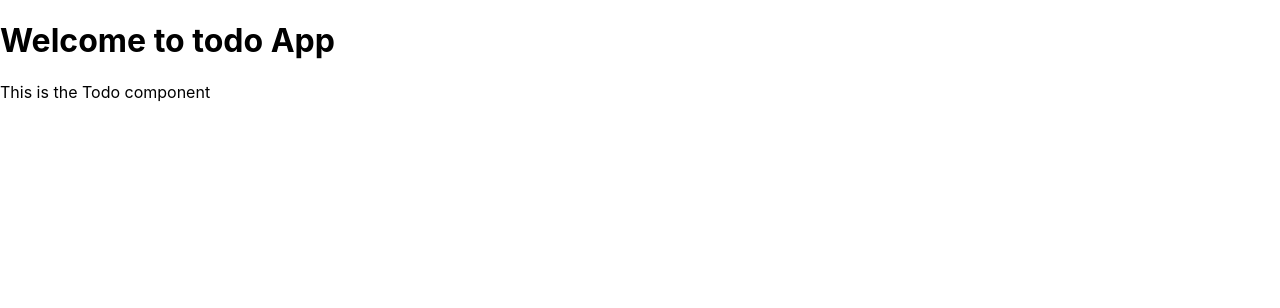
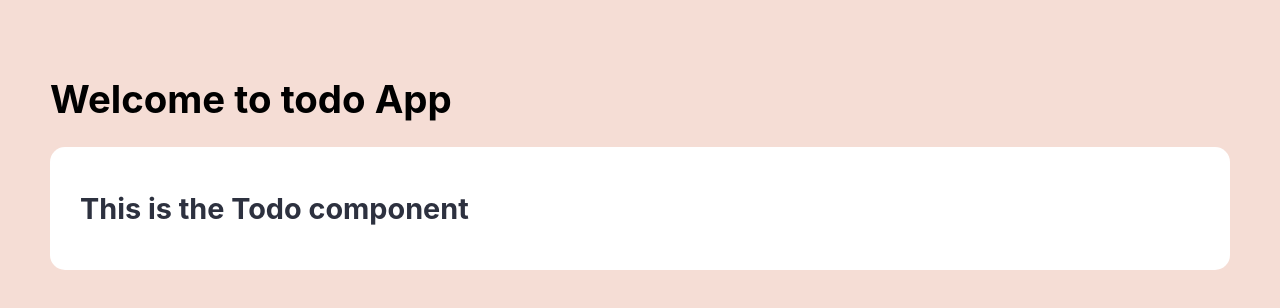
Before and after one commit to 24jamal/MERN_Todo_App, a React (Create React App) app in the folder todo-frontend/: page / in a window 1280 px wide. Shown: the top 308 px of the page. Built offline with nearby package versions, Linux system fonts and the light colour scheme.

Commit message:
2. Create The Todo Component & Plan The Application

```diff
--- a/todo-frontend/src/App.css
+++ b/todo-frontend/src/App.css
@@ -1,4 +1,9 @@
 .App {
   margin: 0;
-  padding: 0;
+  padding: 50px;
+  background-color: #f5ddd5;
+  font-weight: 500;
+  font-size: 1.2rem;
+  height: 100vh;
+
 }
--- a/todo-frontend/src/components/Todo/index.js
+++ b/todo-frontend/src/components/Todo/index.js
@@ -1,9 +1,16 @@
 import React from 'react'
+import { Container } from './styles'
 
 const Todo = () => {
     return (
-        <div>This is the Todo component</div>
-    )
+        <Container>
+            <h2>This is the Todo component</h2>
+            {/* Form component*/}
+            {/* TodoList */}
+            {/*Key*/}
+            {/*Author Component*/}
+        </Container>
+    );
 }
 
 export default Todo
--- a/todo-frontend/src/components/Todo/styles.js
+++ b/todo-frontend/src/components/Todo/styles.js
@@ -1,9 +1,8 @@
-import React from 'react'
+import styled from 'styled-components';
 
-const styles = () => {
-    return (
-        <div>styles</div>
-    )
-}
-
-export default styles
+export const Container = styled.div`
+    background-color: white;
+    color : #2d313f;
+    border-radius: 15px;
+    padding: 20px 30px;
+    `
```
